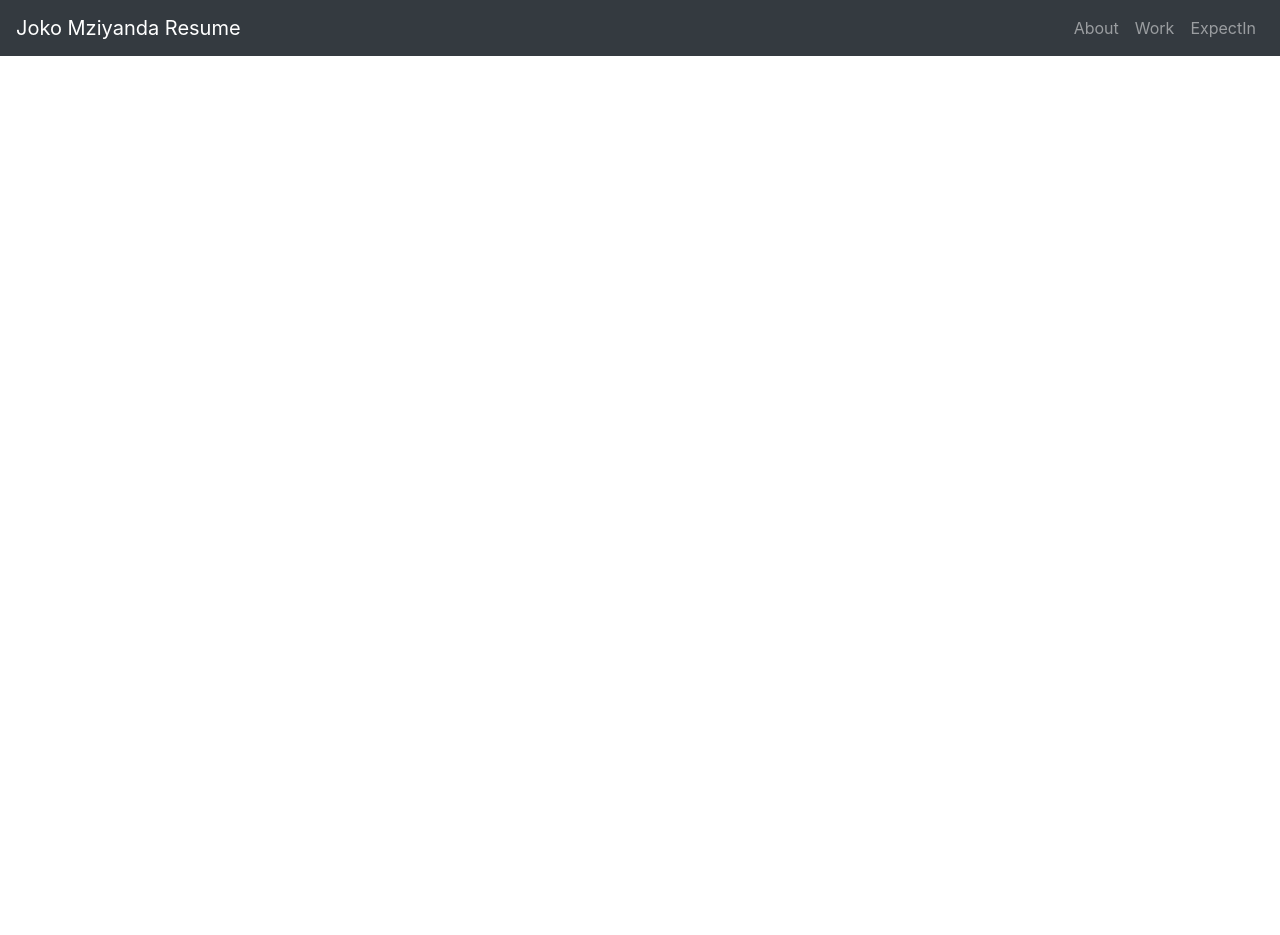
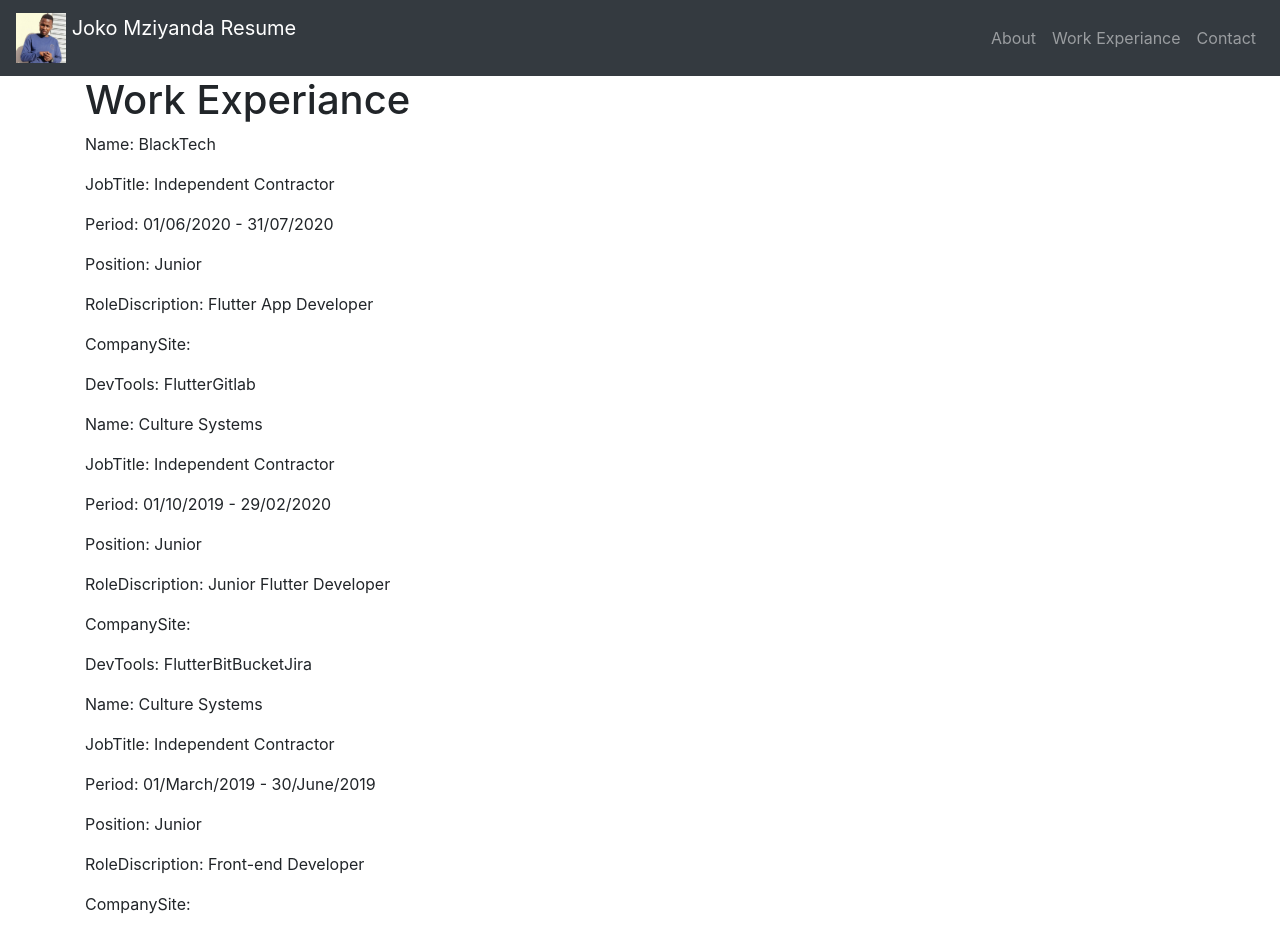
Before and after one commit to mziyandajoko/resume, a React (Create React App) app: page /pages/WorkExperiance in a window 1280 px wide. Shown: the top 935 px of the page. Before the commit the page ends 800 px from the top, so only its background shows below. Built offline with nearby package versions, Linux system fonts and the light colour scheme.

Commit message:
updates page content

```diff
--- a/src/App.js
+++ b/src/App.js
@@ -1,8 +1,9 @@
 import React from "react";
 import { BrowserRouter as Router, Route, Switch } from "react-router-dom";
 import About from "./pages/About";
-import Work from "./pages/Work";
-import ExpectIn from "./pages/ExpectIn";
+import WorkExperiance from "./pages/WorkExperiance";
+import Contact from "./pages/Contact";
+import Page404 from "./pages/Page404";
 import NavigationBar from "./components/NavigationBar";
 import Layout from "./components/Layout";
 import Footer from "./components/Footer";
@@ -14,8 +15,9 @@ function App() {
         <Router>
           <Switch>
             <Route exact path="/" component={About} />
-            <Route path="/pages/Work" component={Work} />
-            <Route path="/pages/ExpectIn" component={ExpectIn} />
+            <Route path="/pages/WorkExperiance" component={WorkExperiance} />
+            <Route path="/pages/Contact" component={Contact} />
+            <Page404 component={Page404} />
           </Switch>
         </Router>
         <Layout />
--- a/src/components/NavigationBar.jsx
+++ b/src/components/NavigationBar.jsx
@@ -1,15 +1,28 @@
 import React from "react";
 import { Nav, Navbar } from "react-bootstrap";
+import Assets from "../assets/profile.jpg";
 
 const NavigationBar = () => (
   <Navbar collapseOnSelect expand="lg" bg="dark" variant="dark">
-    <Navbar.Brand href="#home">Joko Mziyanda Resume</Navbar.Brand>
+    <Navbar.Brand href="#home">
+      <spa>
+        <img
+          src={Assets}
+          alt="Profile "
+          width="50"
+          height="50"
+          className="d-inline-block align-top"
+        />{" "}
+        <img />
+      </spa>
+      Joko Mziyanda Resume
+    </Navbar.Brand>
     <Navbar.Toggle aria-controls="responsive-navbar-nav" />
     <Navbar.Collapse id="responsive-navbar-nav">
       <Nav className="ml-auto">
         <Nav.Link href="/">About</Nav.Link>
-        <Nav.Link href="/pages/Work">Work</Nav.Link>
-        <Nav.Link href="/pages/ExpectIn">ExpectIn</Nav.Link>
+        <Nav.Link href="/pages/WorkExperiance">Work Experiance</Nav.Link>
+        <Nav.Link href="/pages/Contact">Contact</Nav.Link>
       </Nav>
     </Navbar.Collapse>
   </Navbar>
--- a/src/dataFiles/WorkData.js
+++ b/src/dataFiles/WorkData.js
@@ -1,11 +1,52 @@
 const WorkData = [
   {
     id: "1",
+    name: "BlackTech",
+    JobTitle: "Independent Contractor",
+    period: "01/06/2020 - 31/07/2020",
+    position: "Junior",
+    Role: "Flutter developer",
+    RoleDiscription: "Flutter App Developer",
+    CompanySite: "",
+    DevTools: ["Flutter", "Gitlab"],
+  },
+  {
+    id: "2",
+    name: "Culture Systems",
+    JobTitle: "Independent Contractor",
+    period: "01/10/2019 - 29/02/2020",
+    position: "Junior",
+    Role: "Flutter developer",
+    RoleDiscription: "Junior Flutter Developer",
+    CompanySite: "",
+    DevTools: ["Flutter", "BitBucket", "Jira"],
+  },
+  {
+    id: "3",
+    name: "Culture Systems",
+    JobTitle: "Independent Contractor",
+    period: "01/March/2019 - 30/June/2019",
+    position: "Junior",
+    RoleDiscription: "Front-end Developer",
+    CompanySite: "",
+    DevTools: [
+      "HTML",
+      "CSS",
+      "JavaScript",
+      "Bootstrap",
+      "BitBucket",
+      "Dust.js",
+      "Jira",
+      "Zeplin",
+    ],
+  },
+  {
+    id: "4",
     name: "NativeVML",
     JobTitle: "Intern",
-    period: "",
-    position: "Junior",
-    RoleDiscription: "",
+    period: "01/February/2017 - 31/March/2018",
+    position: "Intern",
+    RoleDiscription: "Front-end Developer",
     CompanySite: "",
     DevTools: [
       "HTML",
@@ -20,47 +61,6 @@ const WorkData = [
       "Illustrator",
     ],
   },
-  {
-    id: "2",
-    name: "Culture Systems",
-    JobTitle: "Independent Contractor",
-    period: "",
-    position: "Junior",
-    RoleDiscription: "",
-    CompanySite: "",
-    DevTools: [
-      "HTML",
-      "CSS",
-      "JavaScript",
-      "Bootstrap",
-      "BitBucket",
-      "Dust.js",
-      "Jira",
-      "",
-    ],
-  },
-  {
-    id: "3",
-    name: "Culture Systems",
-    JobTitle: "Independent Contractor",
-    period: "01/10/2019 - 29/02/2020",
-    position: "Junior",
-    Role: "Flutter developer",
-    RoleDiscription: "",
-    CompanySite: "",
-    DevTools: ["Flutter", "BitBucket", "Jira"],
-  },
-  {
-    id: "4",
-    name: "BlackTech",
-    JobTitle: "Independent Contractor",
-    period: "01/06/2020 - 31/07/2020",
-    position: "Junior",
-    Role: "Flutter developer",
-    RoleDiscription: "",
-    CompanySite: "",
-    DevTools: ["Flutter", "Gitlab"],
-  },
 ];
 
 export default WorkData;
--- a/src/pages/About.jsx
+++ b/src/pages/About.jsx
@@ -1,63 +1,62 @@
 import React, { Component } from "react";
-import { Row, Col, Button } from "react-bootstrap";
+import { Row, Col, Button, Jumbotron } from "react-bootstrap";
 import Footer from "../components/Footer";
+import Assets from "../assets/profile.jpg";
 class About extends Component {
   render() {
     return (
       <React.Fragment>
         <section>
+          <Jumbotron fluid>
             <Row>
               <Col>
                 <p>I'm Joko Mziyanda</p>
-              <span>Web/App Developer</span>
+                <span>a Web/App Developer</span>
                 <div>
-                <img src="" alt="Profile " />
+                  <h2>Hi</h2>
                   <p>
-                  Lorem ipsum dolor sit amet consectetur adipisicing elit.
-                  Quibusdam doloribus praesentium voluptatem esse beatae aliquam
-                  dolore corrupti sequi rerum officiis eos hic quas, at
-                  blanditiis libero aspernatur nemo ratione earum?
+                    I am a Web/App developer based in Cape Town South South
+                    Afrika with 3 years of working experiance. I have a persion
+                    for web design and love to create for web and mobile
+                    devieces.
                   </p>
                 </div>
+                <p>
+                  <Button variant="primary">Message Me</Button>
+                </p>
               </Col>
             </Row>
+          </Jumbotron>
         </section>
         <section>
           <Row>
             <Col>
-              <h1>What I can do</h1>
+              <h2>What I can do</h2>
             </Col>
           </Row>
           <Row>
             <Col lg={6}>
-              <img src="" alt="Profile Image" />
+              <img src={Assets} alt="Profile " width="100%" height="70%" />
             </Col>
             <Col lg={6}>
-              <span>Web/App Developer</span>
+              <h4>Developing what you need</h4>
               <div>
                 <p>
-                  Lorem ipsum dolor sit amet consectetur adipisicing elit.
-                  Quibusdam doloribus praesentium voluptatem esse beatae aliquam
-                  dolore corrupti sequi rerum officiis eos hic quas, at
-                  blanditiis libero aspernatur nemo ratione earum?
+                  I'm a Devceloper who puts client needs a heart, So I know how
+                  to create your website and App to run across devieces using
+                  the latest and best technologies available. Flutter for App
+                  development is the technolgy I using for any app development
+                  and as this is the best technolgy for Android and iOS as it
+                  uses on code base.
+                </p>
+                <p>
+                  For web development I use React as it has best advantages than
+                  other frameworks and just plain HTML,CSS and JavaScript and
+                  there is support for React the heavey lifting on the Dom is
+                  taken care of on the background as a developer I dont have to
+                  worry about the support other browsers and rendering issues.
                 </p>
               </div>
-            </Col>
-          </Row>
-          <Row>
-            <Col lg={6}>
-              <span>Web/App Developer</span>
-              <div>
-                <p>
-                  Lorem ipsum dolor sit amet consectetur adipisicing elit.
-                  Quibusdam doloribus praesentium voluptatem esse beatae aliquam
-                  dolore corrupti sequi rerum officiis eos hic quas, at
-                  blanditiis libero aspernatur nemo ratione earum?
-                </p>
-              </div>
-            </Col>
-            <Col lg={6}>
-              <img src="#" alt="Profile Image" />
             </Col>
           </Row>
         </section>
@@ -65,9 +64,9 @@ class About extends Component {
           <h1>I can help</h1>
           <h4>I'm currently available for freelance or permanent work</h4>
           <p>
-            Have any Question or project that I can work on or what to know more
-            about what I can offer and my experiance and expertation,please do
-            get in touch.
+            Have any Question or project that you want to get started, think I
+            can work on or what to know more about what I can offer and my
+            experiance ,please do get in touch.
           </p>
           <Button>Message Me</Button>
         </section>
--- /dev/null
+++ b/src/pages/Contact.jsx
@@ -0,0 +1,5 @@
+import React from "react";
+
+const Contact = () => <h1>Contact page </h1>;
+
+export default Contact;
--- a/src/pages/ExpectIn.jsx
+++ /dev/null
@@ -1,7 +0,0 @@
-import React from "react";
-
-const ExpectIn = () => (
-  <h1>Hi I am Joko I have experiance in the Following </h1>
-);
-
-export default ExpectIn;
```
Also changed, not shown: src/assets/profile.jpg (added), src/pages/WorkExperiance.jsx (renamed from src/pages/Work.jsx). Lines whose indentation alone changed are shown as unchanged.
